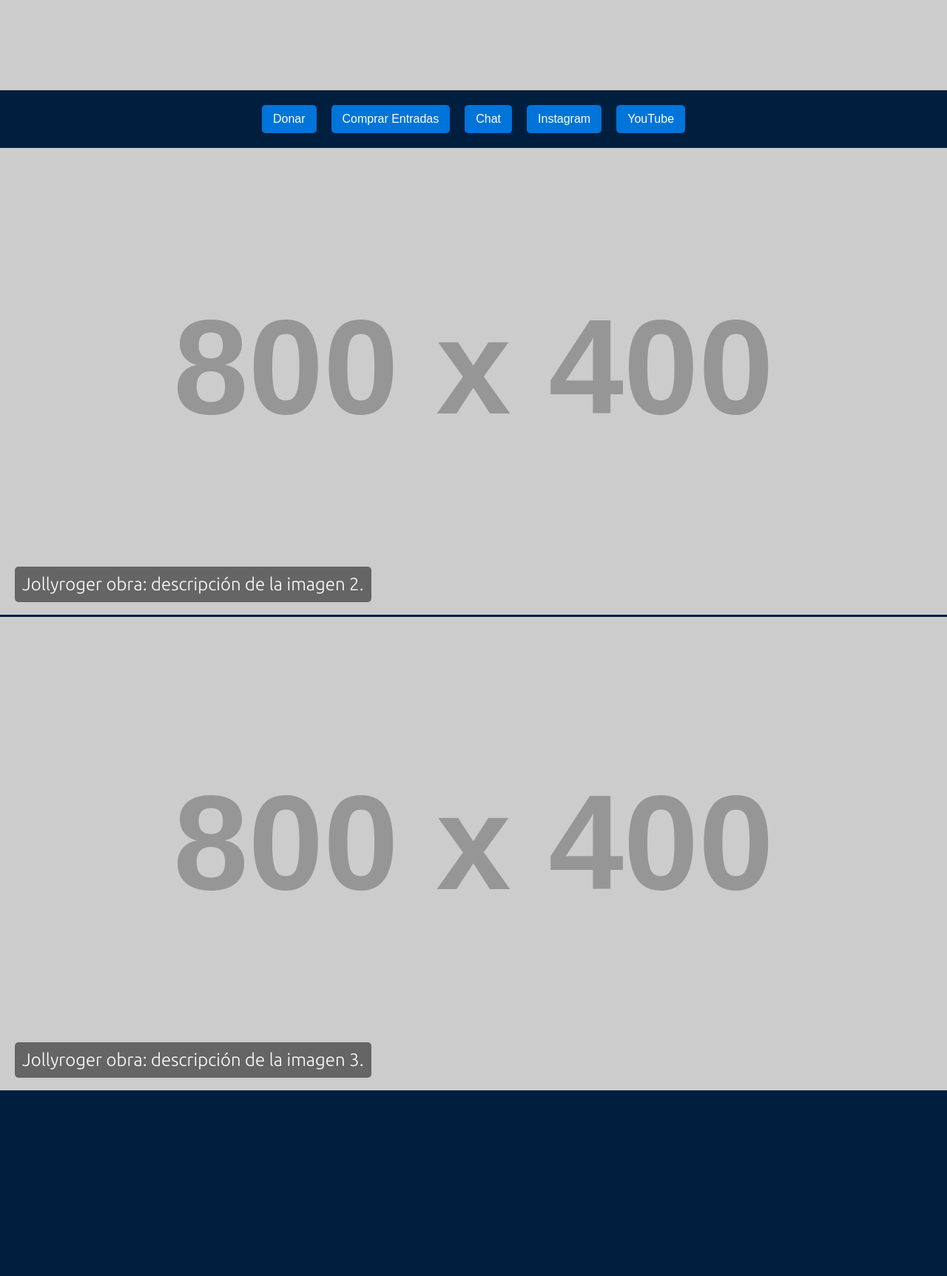
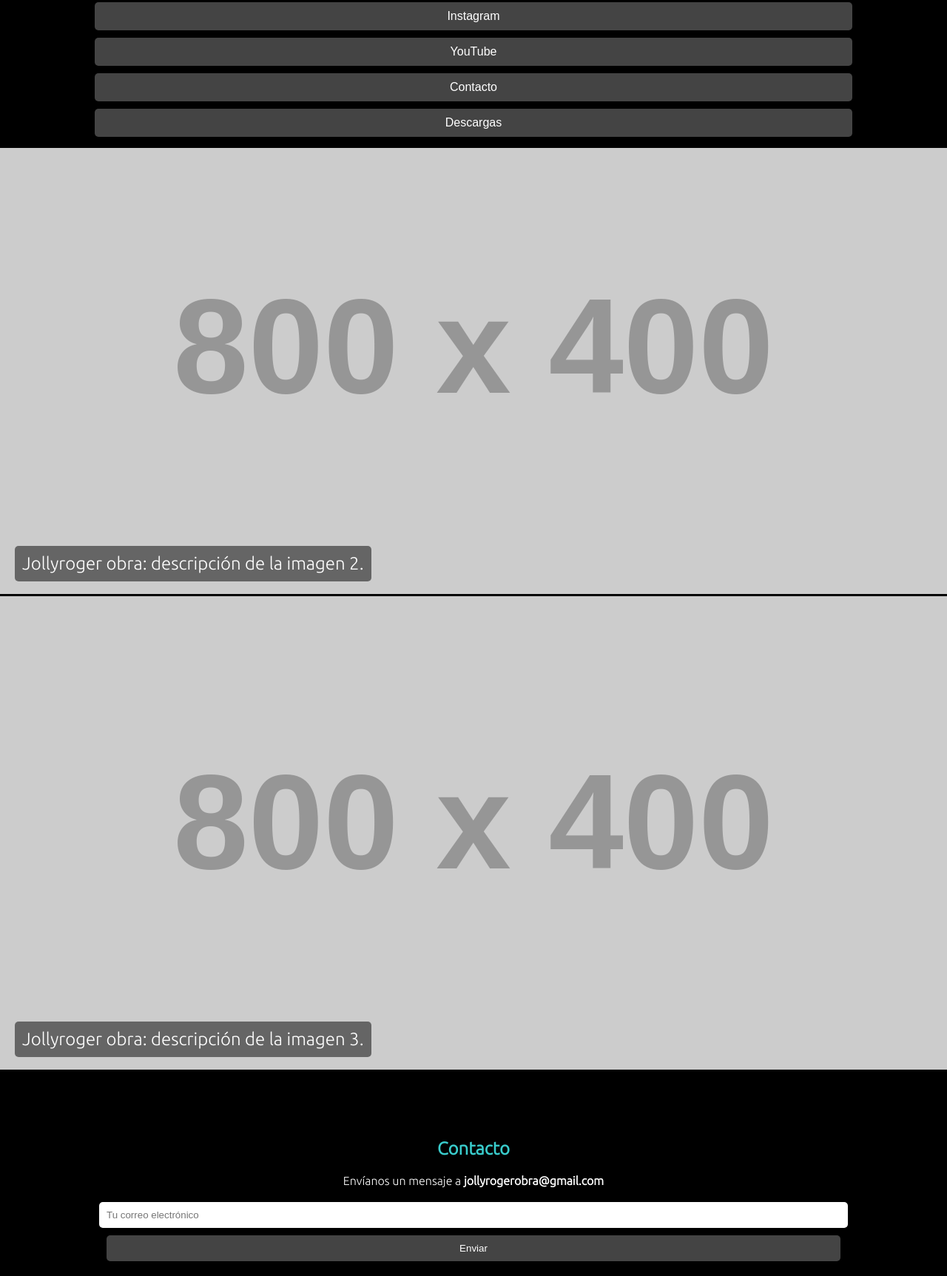
Before and after one commit to Marcotrigo/jollyroger, a plain HTML site: page index.html in a window 1280 px wide. Shown: the part 600-2325 px from the top of the page at 74% size. Before the commit the page ends 2077 px from the top, so only its background shows below. Drawn offline with Linux system fonts and the light colour scheme; placeholder pictures from the web are drawn by us; a web font is replaced by a local one.

Commit message:
Update index.html

```diff
--- a/index.html
+++ b/index.html
@@ -10,20 +10,30 @@
             font-family: 'Ubuntu', sans-serif;
             margin: 0;
             padding: 0;
+            background-color: #000; /* Fondo negro */
+            color: #ffffff; /* Texto blanco */
             overflow-x: hidden;
-            background-color: #001f3f; /* Fondo azul marino */
-            color: #ffffff; /* Texto blanco */
         }
 
-        /* Estilos para el título fijo */
+        /* Estilos para el título y subtítulo */
         .title {
             position: fixed;
-            top: 20px; /* Espacio superior para el título */
+            top: 10px; /* Espacio pequeño para el título */
             left: 50%;
             transform: translateX(-50%);
-            color: #7FDBFF; /* Celeste suave */
-            font-size: 4rem; /* Tamaño del título */
+            color: #39CCCC; /* Azul esmeralda */
+            font-size: 3rem; /* Tamaño del título */
             z-index: 10; /* Asegura que el título esté por encima de las imágenes */
+        }
+
+        .subtitle {
+            position: fixed;
+            top: 70px; /* Espacio para el subtítulo */
+            left: 50%;
+            transform: translateX(-50%);
+            color: #FFFFFF; /* Texto blanco para el subtítulo */
+            font-size: 1.5rem; /* Tamaño del subtítulo */
+            z-index: 10; /* Asegura que el subtítulo esté por encima de las imágenes */
         }
 
         /* Estilos para las imágenes */
@@ -52,7 +62,7 @@
 
         /* Estilos para el contenido principal */
         .content {
-            margin-top: 100px; /* Espacio para el título */
+            margin-top: 120px; /* Espacio para el título y subtítulo */
             text-align: center;
         }
 
@@ -63,27 +73,30 @@
             left: 50%;
             transform: translateX(-50%);
             width: 100%;
-            background-color: #001f3f; /* Fondo azul marino */
+            background-color: #000; /* Fondo negro */
             padding: 10px 0;
             display: flex;
-            justify-content: center;
+            flex-direction: column;
+            align-items: center;
             z-index: 1000;
+            border-top: 1px solid #444; /* Línea de separación superior */
         }
 
         .fixed-buttons button {
             padding: 10px 15px;
             font-size: 1rem;
-            background-color: #0074D9; /* Botones azul celeste */
+            background-color: #444; /* Color gris */
             color: white;
             border: none;
             border-radius: 5px;
             cursor: pointer;
-            margin: 10px;
+            margin: 5px; /* Espacio entre botones */
             transition: background-color 0.3s;
+            width: 80%; /* Ancho del botón */
         }
 
         .fixed-buttons button:hover {
-            background-color: #39CCCC; /* Efecto hover con azul turquesa */
+            background-color: #39CCCC; /* Cambio a azul esmeralda al pasar el mouse */
         }
 
         /* Estilo para el botón de WhatsApp */
@@ -116,16 +129,55 @@
         .social-button:hover {
             background-color: #39CCCC; /* Color al pasar el mouse */
         }
+
+        /* Sección de contacto */
+        .contact-section {
+            margin-top: 50px; /* Espacio superior */
+            text-align: center;
+            padding: 20px;
+        }
+
+        .contact-section h2 {
+            color: #39CCCC; /* Azul esmeralda */
+        }
+
+        .contact-section p {
+            color: #ffffff; /* Texto blanco */
+            margin: 10px 0;
+        }
+
+        .contact-section input[type="email"] {
+            padding: 10px;
+            margin-top: 10px;
+            width: 80%;
+            border: none;
+            border-radius: 5px;
+        }
+
+        .contact-section button {
+            padding: 10px 15px;
+            margin-top: 10px;
+            background-color: #444; /* Color gris */
+            color: white;
+            border: none;
+            border-radius: 5px;
+            cursor: pointer;
+            transition: background-color 0.3s;
+            width: 80%;
+        }
+
+        .contact-section button:hover {
+            background-color: #39CCCC; /* Cambio a azul esmeralda al pasar el mouse */
+        }
     </style>
 </head>
 <body>
 
-    <!-- Título fijo sobre imágenes -->
+    <!-- Título y subtítulo fijos sobre imágenes -->
     <div class="title">Jollyroger</div>
+    <div class="subtitle">Teatro y música en vivo</div>
 
     <div class="content">
-        <h2 style="color: #39CCCC; margin-top: 70px;">Teatro y música en vivo</h2>
-
         <!-- Sección de imágenes -->
         <div class="image-container">
             <img src="https://via.placeholder.com/800x400?text=Imagen+1" alt="Imagen 1 de Instagram">
@@ -148,6 +200,16 @@
         <button class="whatsapp-button" onclick="openWhatsApp()">Chat</button>
         <button class="social-button" onclick="openInstagram()">Instagram</button>
         <button class="social-button" onclick="openYouTube()">YouTube</button>
+        <button onclick="scrollToContact()">Contacto</button>
+        <button onclick="download()">Descargas</button>
+    </div>
+
+    <!-- Sección de contacto -->
+    <div class="contact-section" id="contact">
+        <h2>Contacto</h2>
+        <p>Envíanos un mensaje a <strong>jollyrogerobra@gmail.com</strong></p>
+        <input type="email" placeholder="Tu correo electrónico" />
+        <button onclick="sendEmail()">Enviar</button>
     </div>
 
     <!-- JavaScript para abrir WhatsApp, Instagram y YouTube -->
@@ -164,6 +226,20 @@
         function openYouTube() {
             window.open('https://www.youtube.com/', '_blank'); // Cambia la URL al canal de YouTube
         }
+
+        function scrollToContact() {
+            document.getElementById('contact').scrollIntoView({ behavior: 'smooth' });
+        }
+
+        function download() {
+            alert('Descargas disponibles pronto.');
+        }
+
+        function sendEmail() {
+            const email = document.querySelector('.contact-section input[type="email"]').value;
+            alert('Gracias por tu mensaje. Te contactaremos pronto.');
+            // Aquí podrías agregar funcionalidad para enviar el correo
+        }
     </script>
 
 </body>
```
